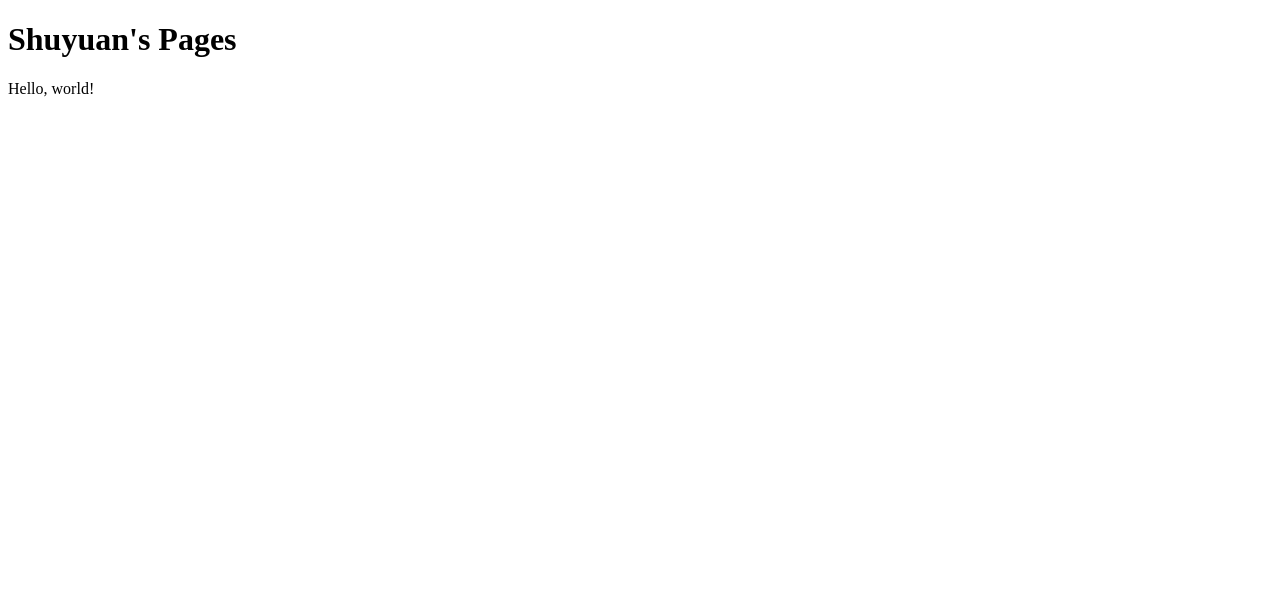
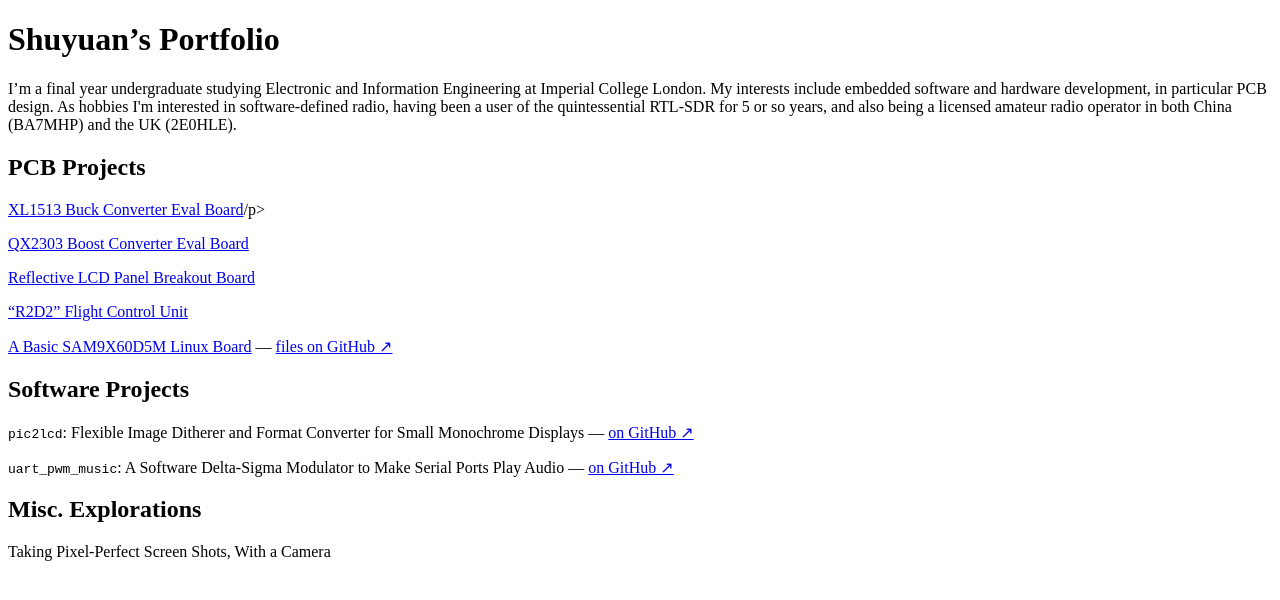
Before and after one commit to shuyuan-liu/shuyuan-liu.github.io, a plain HTML site: page index.html in a window 1280 px wide. Drawn offline with Linux system fonts and the light colour scheme.

Commit message:
Add project names as links on the landing page
Individual project pages to be written later

```diff
--- a/index.html
+++ b/index.html
@@ -3,12 +3,32 @@
 <html lang="en-GB">
 	<head>
 		<meta charset="utf-8">
-		<meta name="viewport" content="width=device-width">
-		<title>Shuyuan's Pages</title>
+		<title>Shuyuan’s Portfolio</title>
 	</head>
 
 	<body>
-		<h1>Shuyuan's Pages</h1>
-		<p>Hello, world!</p>
+		<h1>Shuyuan’s Portfolio</h1>
+		<p>
+			I’m a final year undergraduate studying Electronic and
+			Information Engineering at Imperial College London. My interests
+			include embedded software and hardware development, in particular
+			PCB design. As hobbies I'm interested in software-defined radio,
+			having been a user of the quintessential RTL-SDR for 5 or so
+			years, and also being a licensed amateur radio operator in both
+			China (BA7MHP) and the UK (2E0HLE).
+		</p>
+		<div>
+			<h2>PCB Projects</h2>
+			    <p><a href="pcb_projects/pcb_projects.html">XL1513 Buck Converter Eval Board</a>/p>
+				<p><a href="pcb_projects/pcb_projects.html">QX2303 Boost Converter Eval Board</a></p>
+				<p><a href="pcb_projects/pcb_projects.html">Reflective LCD Panel Breakout Board</a></p>
+				<p><a href="pcb_projects/pcb_projects.html">“R2D2” Flight Control Unit</a></p>
+				<p><a href="pcb_projects/pcb_projects.html">A Basic SAM9X60D5M Linux Board</a> — <a href="https://github.com/shuyuan-liu/sam9x60d5m_basic_pcb">files on GitHub ↗</a></p>
+			<h2>Software Projects</h2>
+				<p><code>pic2lcd</code>: Flexible Image Ditherer and Format Converter for Small Monochrome Displays — <a href="https://github.com/shuyuan-liu/pic2lcd">on GitHub ↗</a></p>
+				<p><code>uart_pwm_music</code>: A Software Delta-Sigma Modulator to Make Serial Ports Play Audio — <a href="https://github.com/shuyuan-liu/uart_pwm_music">on GitHub ↗</a></p>
+			<h2>Misc. Explorations</h2>
+			    <p><a>Taking Pixel-Perfect Screen Shots, With a Camera</a></p>
+		</div>
 	</body>
 </html>
```
